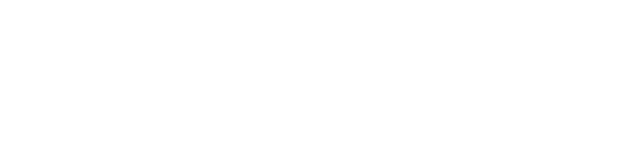
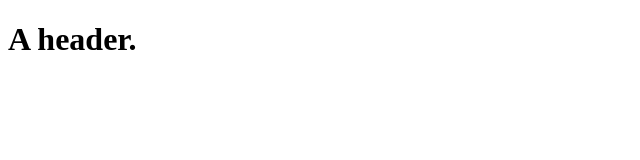
Before and after one commit to shamiltonc/git-demo-three, a plain HTML site: page index.html in a window 1280 px wide. Shown: the whole page, without its empty margins (0-640 px from the left). Drawn offline with Linux system fonts and the light colour scheme.

Commit message:
Updating index.html

```diff
--- a/index.html
+++ b/index.html
@@ -3,4 +3,8 @@
   <head>
     <title>My Git Demo</title>
   </head>
+
+  <body>
+    <h1>A header.</h1>
+  </body>
 </html>
```
